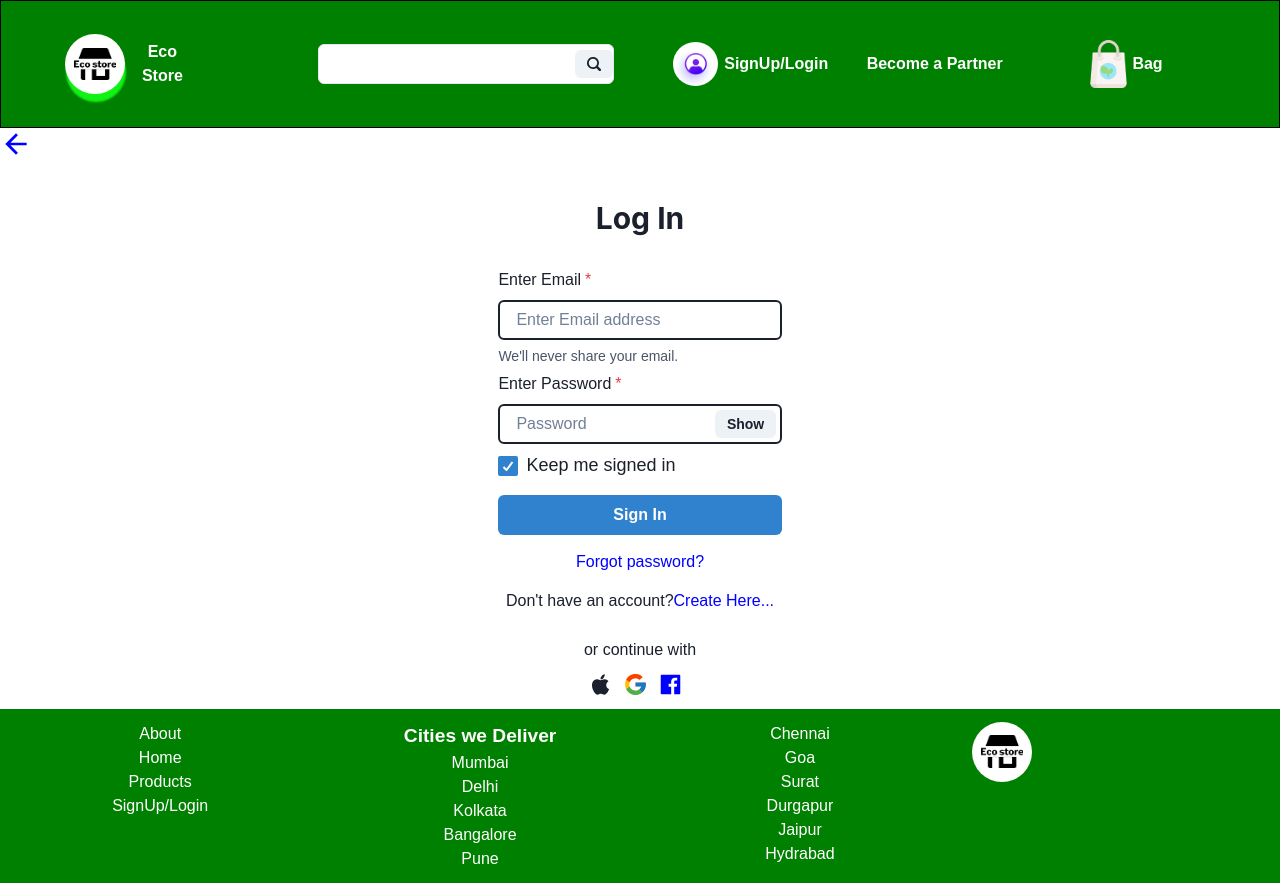
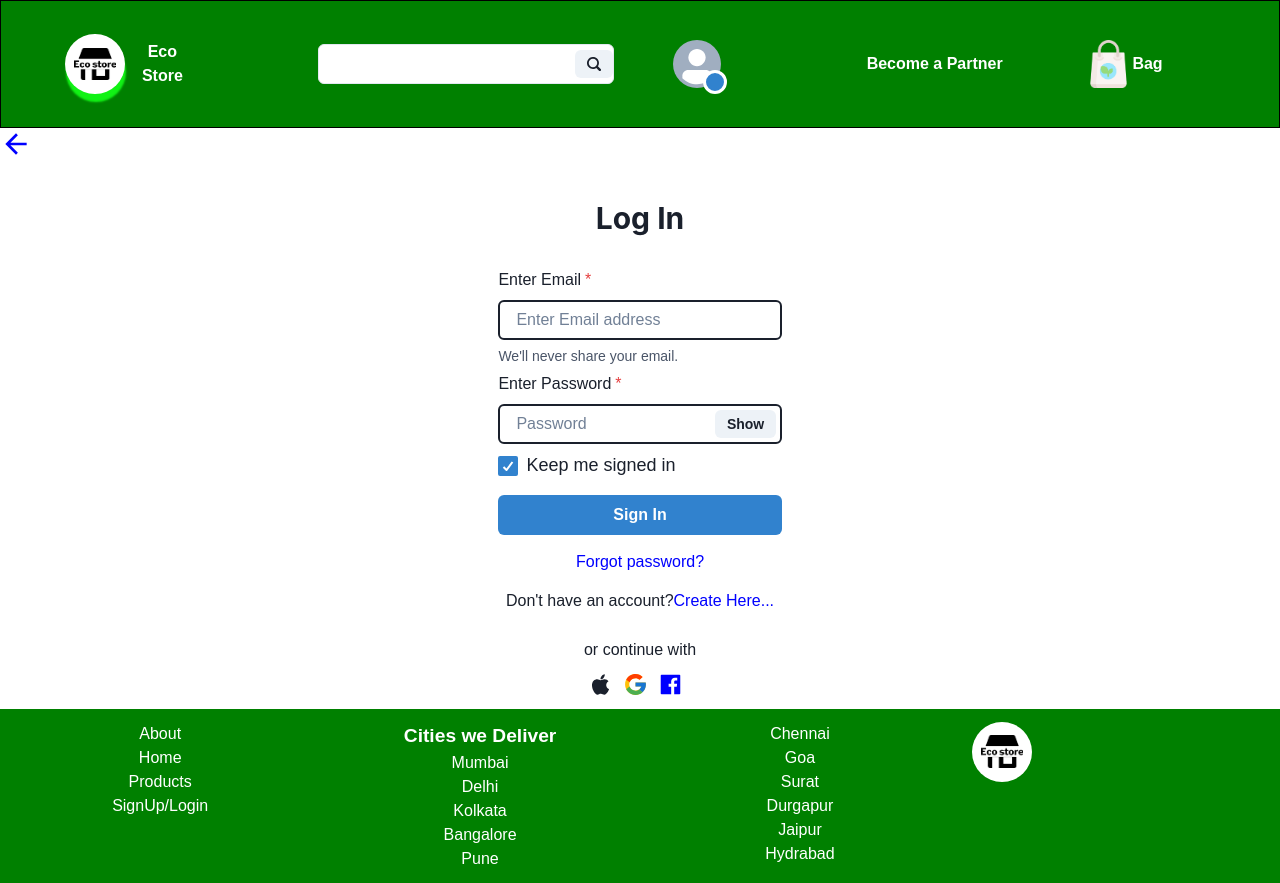
Before and after one commit to Tarakkarmakar/Eco-Store, a React (Create React App) app in the folder eco-store/: page /Eco-Store/login in a window 1280 px wide. Built offline with nearby package versions, Linux system fonts and the light colour scheme.

Commit message:
Avtar is updated in Navbar

```diff
--- a/eco-store/src/components/Navbar.jsx/Navbar.jsx
+++ b/eco-store/src/components/Navbar.jsx/Navbar.jsx
@@ -1,16 +1,20 @@
 import css from "./Navbar.module.css";
-import { Input, InputGroup, InputRightElement, Button } from "@chakra-ui/react";
+import { Input, InputGroup, InputRightElement, Button, Stack, Avatar, AvatarBadge } from "@chakra-ui/react";
 import logo from "../../images/logo.png";
 import bag from "../../images/bag.png";
 import { HamburgerIcon, Search2Icon } from "@chakra-ui/icons";
 import account from "../../images/account.jpg";
-import { useNavigate } from "react-router-dom";
+import { json, useNavigate } from "react-router-dom";
+import { useSelector } from "react-redux";
 const Navbar = () => {
   const navigate = useNavigate();
 
-  const gosignUp = () => {
+  const goSignup = () => {
     navigate("/login");
   };
+let user=JSON.parse(localStorage.getItem("email"))
+
+
 
   return (
     <div className={css.main_nav}>
@@ -34,11 +38,19 @@ const Navbar = () => {
 
       <div className={css.nav_right_section}>
         <ul className={css.nav_right_list}>
-          <li onClick={gosignUp}>
+{user!="" ?
+<li>
+  <Avatar>
+    <AvatarBadge boxSize='1.25em' bg='blue.500' />
+  </Avatar>
+  </li>
+  :  <li onClick={goSignup}>
             {" "}
             <img className={css.nav_account} src={account} />{" "}
             <p> SignUp/Login</p>
-          </li>
+          </li> }
+
+
 
           <li>Become a Partner</li>
           <li>
```
